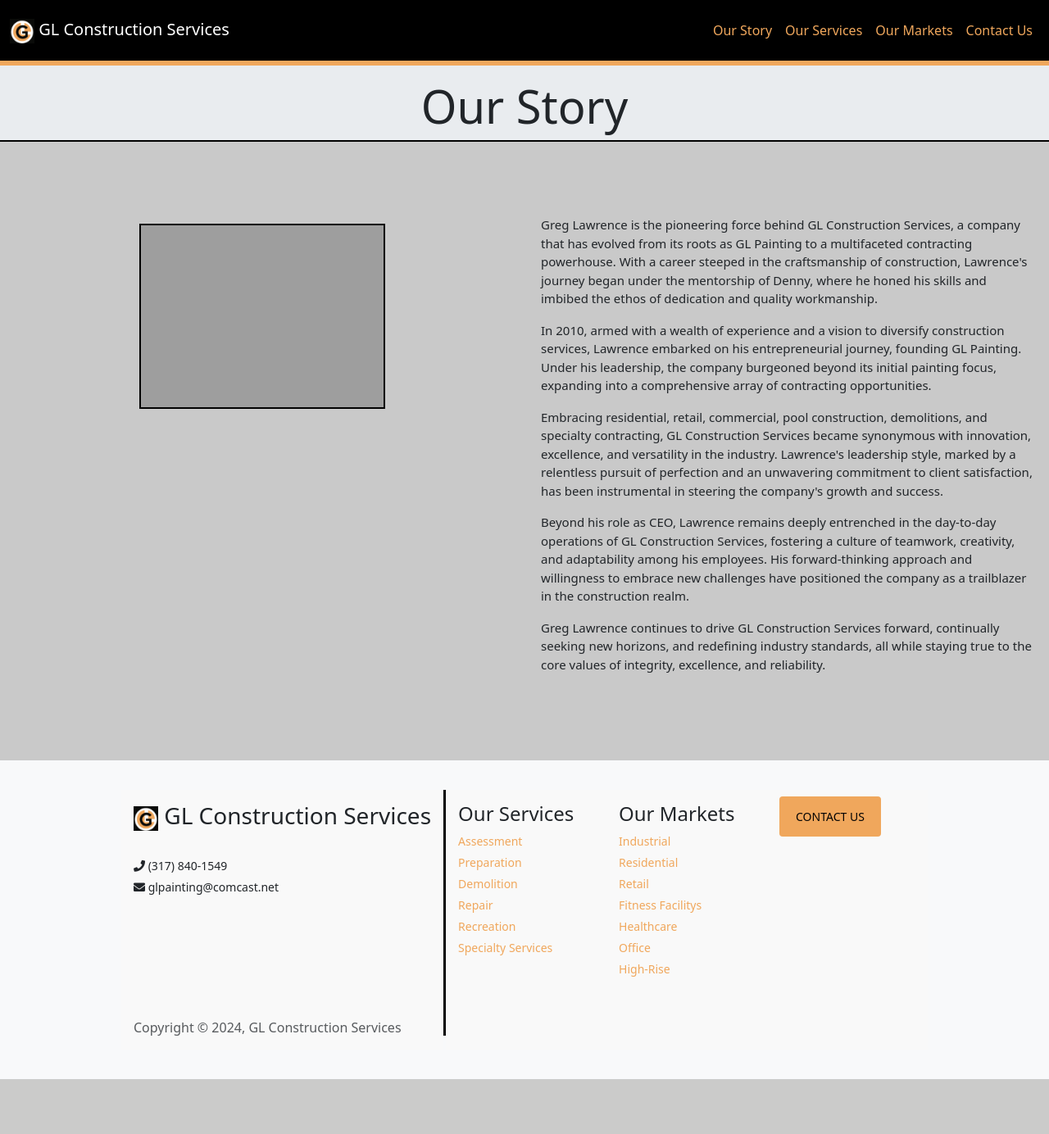
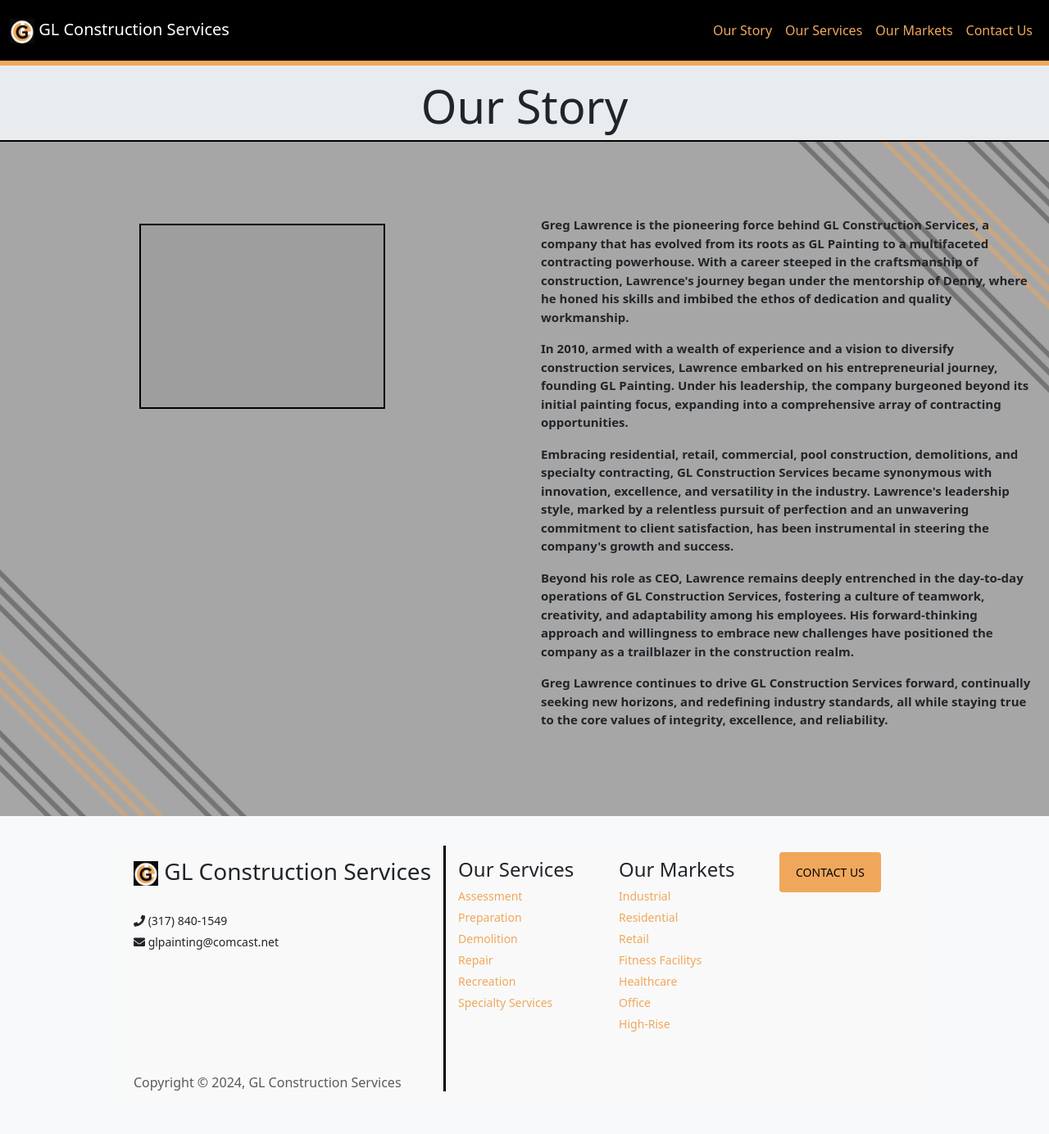
Before and after one commit to kamgreenwald/Gregs-Website, a Flask app: page /our_story/ in a window 1280 px wide. Shown: the whole page at 82% size. Before the commit the page ends 1317 px from the top, so only its background shows below. Run offline with Flask 2, Linux system fonts and the light colour scheme; grey boxes are pictures that could not be loaded.

Commit message:
DEC22 DONE FOR THE DAY

```diff
--- a/flaskapp/templates/our_story.html
+++ b/flaskapp/templates/our_story.html
@@ -13,9 +13,13 @@
     border: 2px solid #000;
 }
 .bio {
+    background-image: url("{{ url_for('static', filename='images/our.png') }}");
+    background-size: cover;
+    background-position: center;
+    background-repeat: no-repeat;
+    margin: 0;
     width: 100%;
     text-align: center;
-    background-color: #c9c9c9;
     border-top: 2px solid #000000;
     padding: 40px 0;
 }
@@ -25,11 +29,11 @@
         <img class="img-fluid" src="{{ url_for('static', filename='images/g.png') }}" alt="Greg">
     </div>
     <div style="width: 50%; float: left; padding: 50px 20px; display: flex; flex-direction: column; align-items: center;">
-        <p style="font-size: 15px; text-align: left;">Greg Lawrence is the pioneering force behind GL Construction Services, a company that has evolved from its roots as GL Painting to a multifaceted contracting powerhouse. With a career steeped in the craftsmanship of construction, Lawrence's journey began under the mentorship of Denny, where he honed his skills and imbibed the ethos of dedication and quality workmanship.</p>
-        <p style="font-size: 15px; text-align: left;">In 2010, armed with a wealth of experience and a vision to diversify construction services, Lawrence embarked on his entrepreneurial journey, founding GL Painting. Under his leadership, the company burgeoned beyond its initial painting focus, expanding into a comprehensive array of contracting opportunities.</p>
-        <p style="font-size: 15px; text-align: left;">Embracing residential, retail, commercial, pool construction, demolitions, and specialty contracting, GL Construction Services became synonymous with innovation, excellence, and versatility in the industry. Lawrence's leadership style, marked by a relentless pursuit of perfection and an unwavering commitment to client satisfaction, has been instrumental in steering the company's growth and success.</p>
-        <p style="font-size: 15px; text-align: left;">Beyond his role as CEO, Lawrence remains deeply entrenched in the day-to-day operations of GL Construction Services, fostering a culture of teamwork, creativity, and adaptability among his employees. His forward-thinking approach and willingness to embrace new challenges have positioned the company as a trailblazer in the construction realm.</p>
-        <p style="font-size: 15px; text-align: left;">Greg Lawrence continues to drive GL Construction Services forward, continually seeking new horizons, and redefining industry standards, all while staying true to the core values of integrity, excellence, and reliability.</p>
+        <p style="font-size: 15px; text-align: left; font-weight: bold;">Greg Lawrence is the pioneering force behind GL Construction Services, a company that has evolved from its roots as GL Painting to a multifaceted contracting powerhouse. With a career steeped in the craftsmanship of construction, Lawrence's journey began under the mentorship of Denny, where he honed his skills and imbibed the ethos of dedication and quality workmanship.</p>
+        <p style="font-size: 15px; text-align: left; font-weight: bold;">In 2010, armed with a wealth of experience and a vision to diversify construction services, Lawrence embarked on his entrepreneurial journey, founding GL Painting. Under his leadership, the company burgeoned beyond its initial painting focus, expanding into a comprehensive array of contracting opportunities.</p>
+        <p style="font-size: 15px; text-align: left; font-weight: bold;">Embracing residential, retail, commercial, pool construction, demolitions, and specialty contracting, GL Construction Services became synonymous with innovation, excellence, and versatility in the industry. Lawrence's leadership style, marked by a relentless pursuit of perfection and an unwavering commitment to client satisfaction, has been instrumental in steering the company's growth and success.</p>
+        <p style="font-size: 15px; text-align: left; font-weight: bold;">Beyond his role as CEO, Lawrence remains deeply entrenched in the day-to-day operations of GL Construction Services, fostering a culture of teamwork, creativity, and adaptability among his employees. His forward-thinking approach and willingness to embrace new challenges have positioned the company as a trailblazer in the construction realm.</p>
+        <p style="font-size: 15px; text-align: left; font-weight: bold;">Greg Lawrence continues to drive GL Construction Services forward, continually seeking new horizons, and redefining industry standards, all while staying true to the core values of integrity, excellence, and reliability.</p>
     </div>
     <div style="clear: both;"></div>
 </div>
```
Also changed, not shown: flaskapp/static/images/our.png (added).
